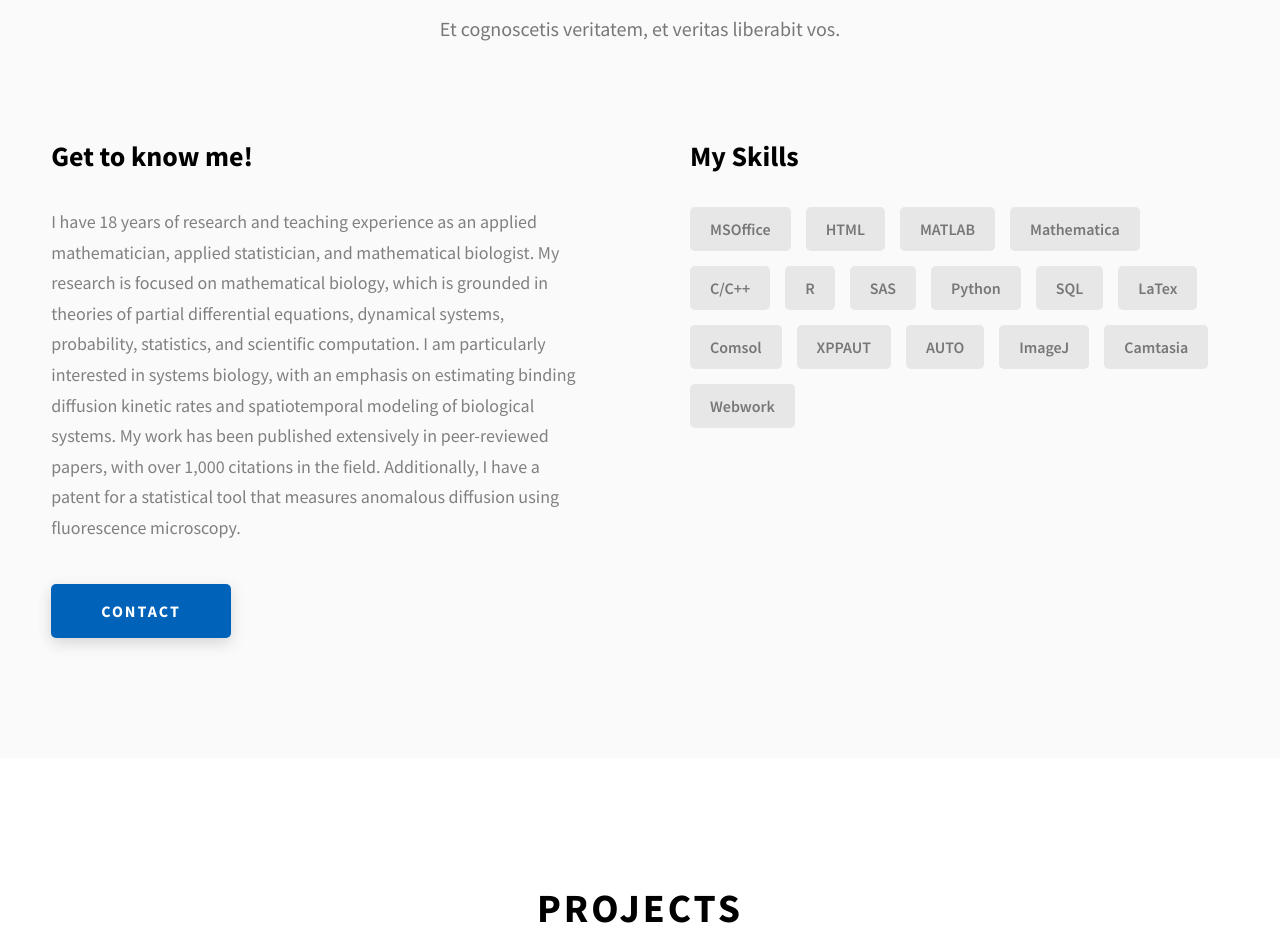
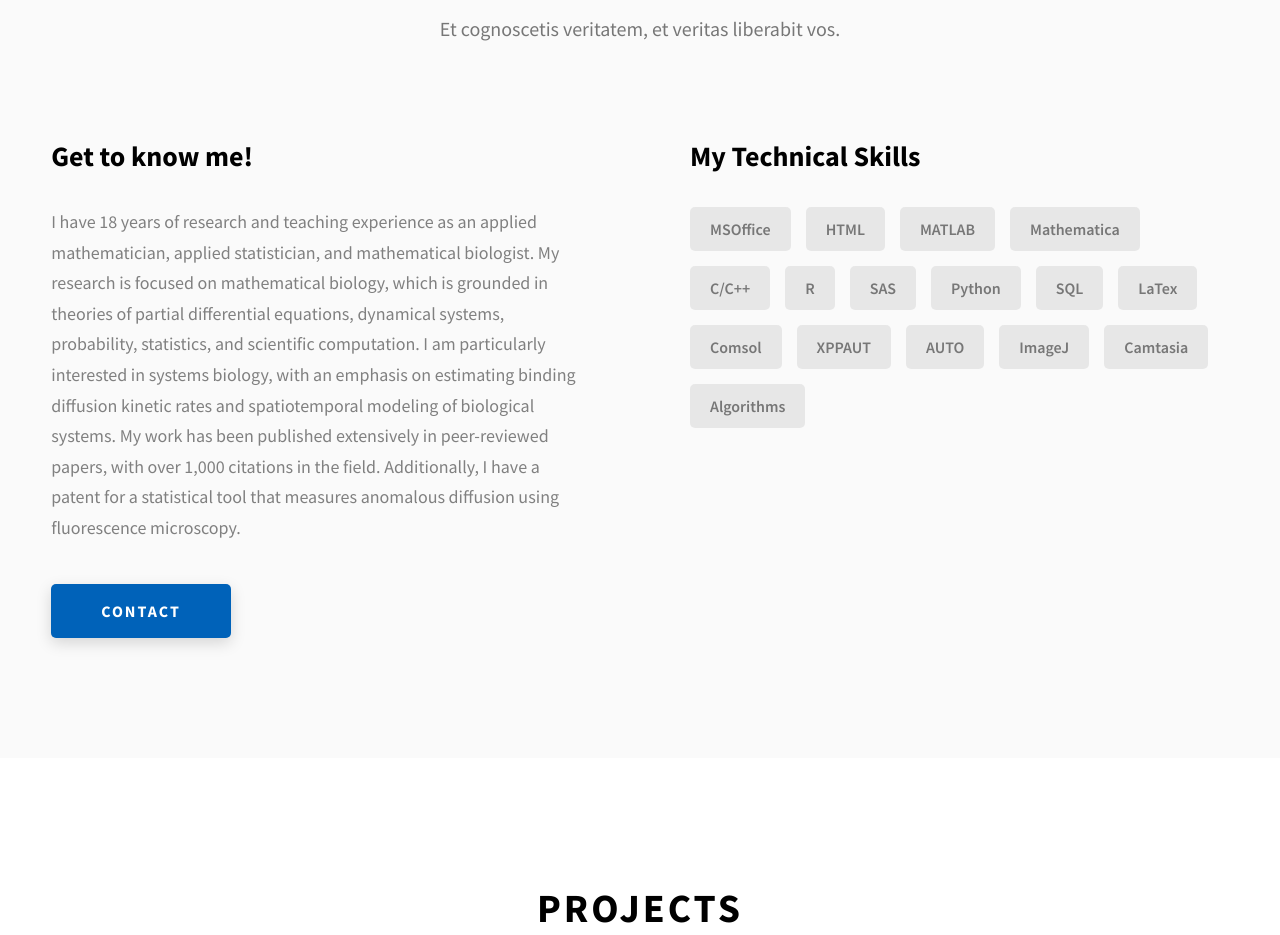
Before and after one commit to mckanghotmailcom/mckanghotmailcom.github.io, a website: page index.html in a window 1280 px wide. Shown: the part 1002-1937 px from the top of the page. Drawn offline with Linux system fonts and the light colour scheme.

Commit message:
Add files via upload

```diff
--- a/index.html
+++ b/index.html
@@ -169,7 +169,7 @@
             >
           </div>
           <div class="about__content-skills">
-            <h3 class="about__content-title">My Skills</h3>
+            <h3 class="about__content-title">My Technical Skills</h3>
             <div class="skills">
               <div class="skills__skill">MSOffice</div>
               <div class="skills__skill">HTML</div>
@@ -186,7 +186,7 @@
               <div class="skills__skill">AUTO</div>
               <div class="skills__skill">ImageJ</div>
               <div class="skills__skill">Camtasia</div>
-              <div class="skills__skill">Webwork</div>
+              <div class="skills__skill">Algorithms</div>
             </div>
           </div>
         </div>
```
